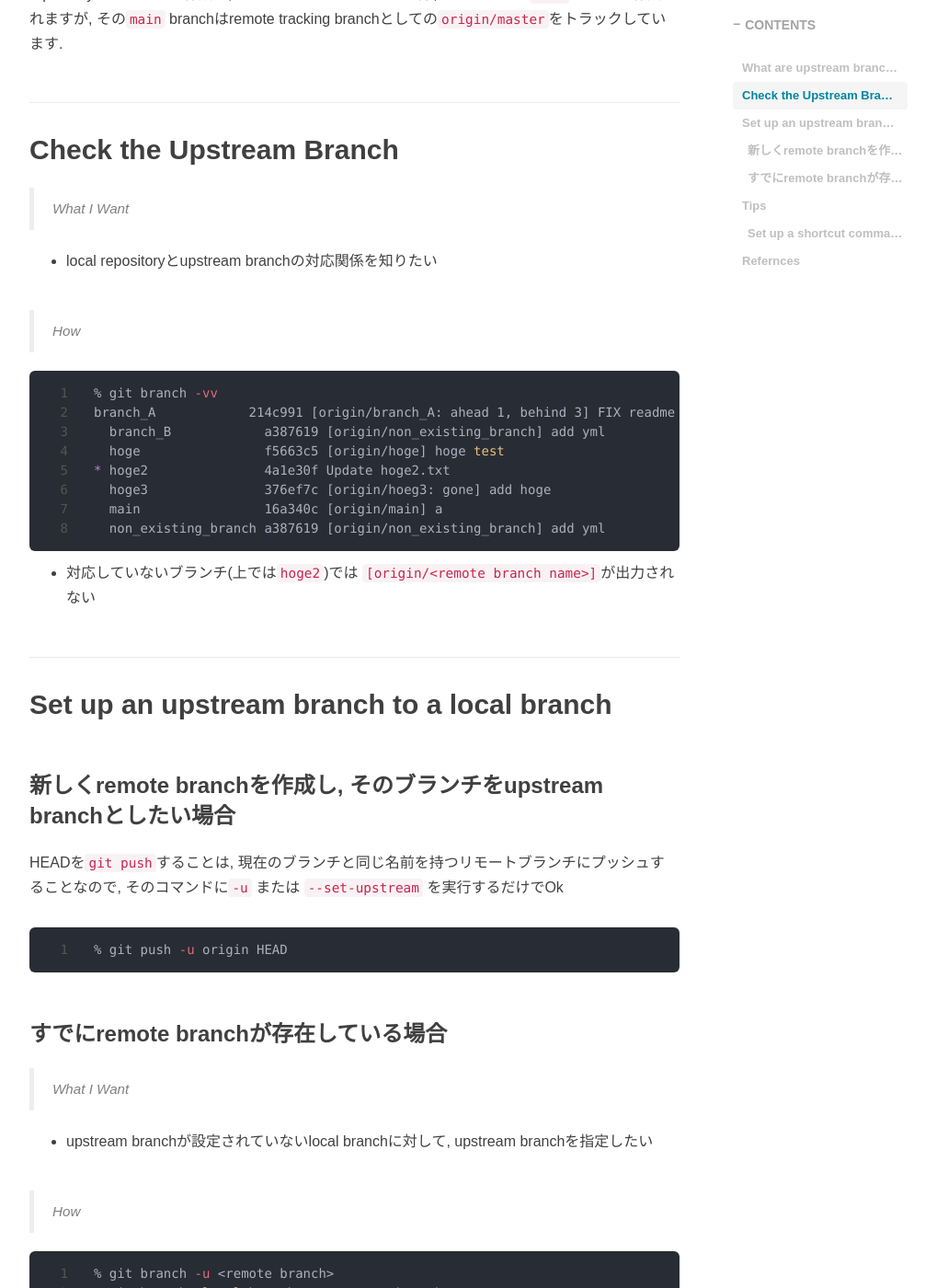
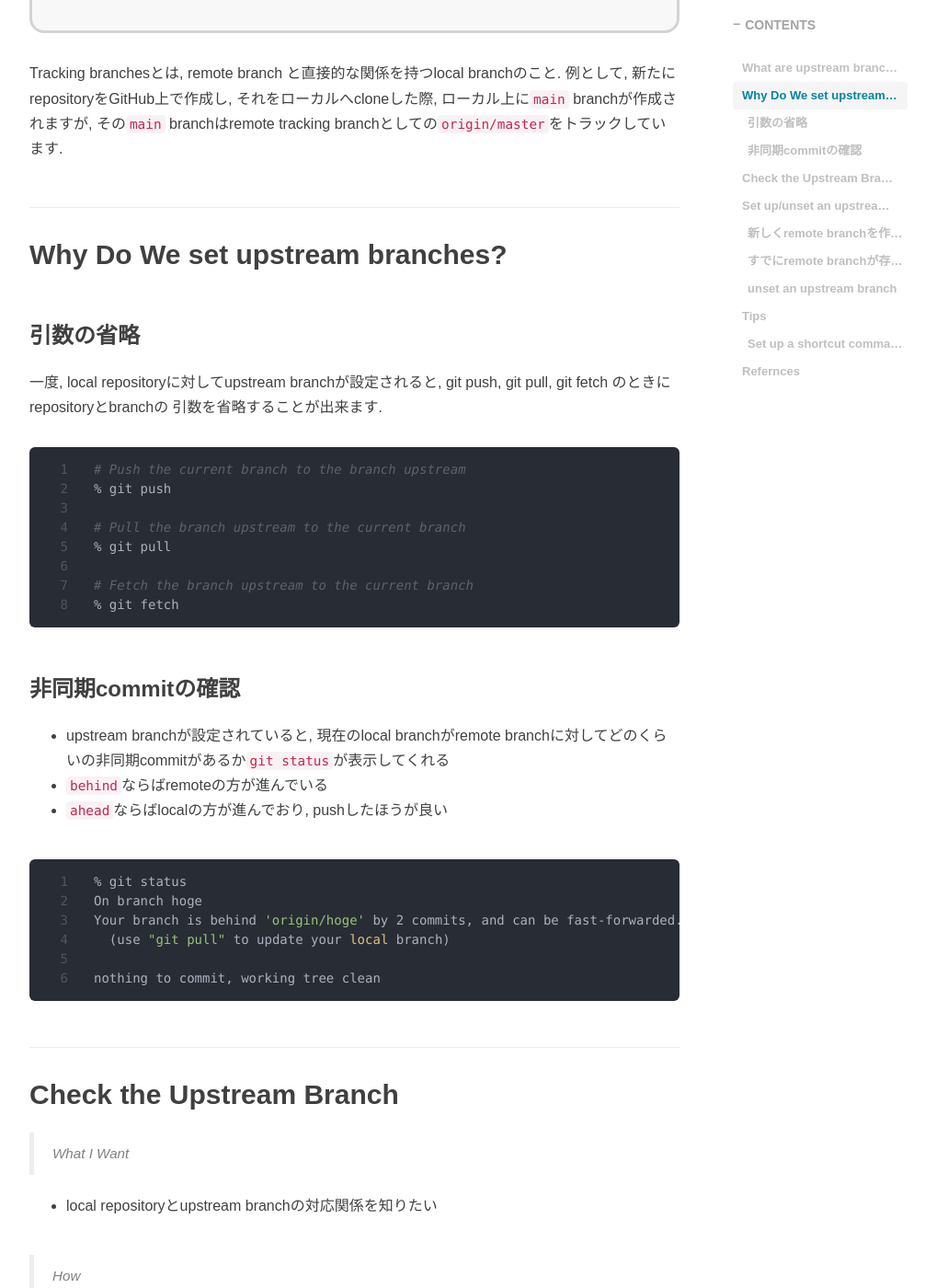
Before and after one commit to RyoNakagami/RyoNakagami.github.io, a Jekyll site: the page built from _posts/2021-01-05-git-what-is-upstream.md, in a window 1280 px wide and 1400 px high, scrolled down 1253 px. Shown: the whole window at 92% size, without its empty margins (233-1239 px from the left). Built offline with Jekyll 4.4.1, drawn with Linux system fonts in a browser that asks for light colours; comment, search, counter and statistics services are not loaded; some of the changed text lies outside the part shown.

Commit message:
why do we set an upstream branch?

````diff
--- a/_posts/2021-01-05-git-what-is-upstream.md
+++ b/_posts/2021-01-05-git-what-is-upstream.md
@@ -22,10 +22,14 @@ tags:
 <!-- DON'T EDIT THIS SECTION, INSTEAD RE-RUN doctoc TO UPDATE -->
 
 - [What are upstream branches?](#what-are-upstream-branches)
+- [Why Do We set upstream branches?](#why-do-we-set-upstream-branches)
+  - [引数の省略](#%E5%BC%95%E6%95%B0%E3%81%AE%E7%9C%81%E7%95%A5)
+  - [非同期commitの確認](#%E9%9D%9E%E5%90%8C%E6%9C%9Fcommit%E3%81%AE%E7%A2%BA%E8%AA%8D)
 - [Check the Upstream Branch](#check-the-upstream-branch)
-- [Set up an upstream branch to a local branch](#set-up-an-upstream-branch-to-a-local-branch)
+- [Set up/unset an upstream branch to a local branch](#set-upunset-an-upstream-branch-to-a-local-branch)
   - [新しくremote branchを作成し, そのブランチをupstream branchとしたい場合](#%E6%96%B0%E3%81%97%E3%81%8Fremote-branch%E3%82%92%E4%BD%9C%E6%88%90%E3%81%97-%E3%81%9D%E3%81%AE%E3%83%96%E3%83%A9%E3%83%B3%E3%83%81%E3%82%92upstream-branch%E3%81%A8%E3%81%97%E3%81%9F%E3%81%84%E5%A0%B4%E5%90%88)
   - [すでにremote branchが存在している場合](#%E3%81%99%E3%81%A7%E3%81%ABremote-branch%E3%81%8C%E5%AD%98%E5%9C%A8%E3%81%97%E3%81%A6%E3%81%84%E3%82%8B%E5%A0%B4%E5%90%88)
+  - [unset an upstream branch](#unset-an-upstream-branch)
 - [Tips](#tips)
   - [Set up a shortcut command by ussing a git alias](#set-up-a-shortcut-command-by-ussing-a-git-alias)
 - [Refernces](#refernces)
@@ -50,6 +54,38 @@ tags:
 Tracking branchesとは, remote branch と直接的な関係を持つlocal branchのこと. 例として, 新たにrepositoryをGitHub上で作成し, それをローカルへcloneした際,
 ローカル上に`main` branchが作成されますが, その`main` branchはremote tracking branchとしての`origin/master`をトラックしています.
 
+
+## Why Do We set upstream branches?
+### 引数の省略
+一度, local repositoryに対してupstream branchが設定されると, git push, git pull, git fetch のときにrepositoryとbranchの
+引数を省略することが出来ます.
+
+```zsh
+# Push the current branch to the branch upstream
+% git push
+
+# Pull the branch upstream to the current branch
+% git pull
+
+# Fetch the branch upstream to the current branch
+% git fetch
+```
+
+### 非同期commitの確認
+
+- upstream branchが設定されていると, 現在のlocal branchがremote branchに対してどのくらいの非同期commitがあるか`git status`が表示してくれる
+- `behind`ならばremoteの方が進んでいる
+- `ahead`ならばlocalの方が進んでおり, pushしたほうが良い
+
+```zsh
+% git status
+On branch hoge
+Your branch is behind 'origin/hoge' by 2 commits, and can be fast-forwarded.
+  (use "git pull" to update your local branch)
+
+nothing to commit, working tree clean
+```
+
 ## Check the Upstream Branch
 
 > What I Want
@@ -71,7 +107,7 @@ branch_A            214c991 [origin/branch_A: ahead 1, behind 3] FIX readme
 
 - 対応していないブランチ(上では`hoge2`)では `[origin/<remote branch name>]`が出力されない
 
-## Set up an upstream branch to a local branch
+## Set up/unset an upstream branch to a local branch
 ### 新しくremote branchを作成し, そのブランチをupstream branchとしたい場合
 
 HEADを`git push`することは, 現在のブランチと同じ名前を持つリモートブランチにプッシュすることなので,
@@ -98,6 +134,15 @@ HEADを`git push`することは, 現在のブランチと同じ名前を持つ
 - `<local branch>`を省略した場合は, 現在のbranchに対してupstream branchを設定する
 
 
+### unset an upstream branch
+
+リモートブランチの追跡を解除したい場合は以下のコマンドを実行すると, 現在のbranchに対してupstream branchが解除される:
+
+```zsh
+% git branch --unset-upstream
+```
+
+
 
 ## Tips
 ### Set up a shortcut command by ussing a git alias
````
